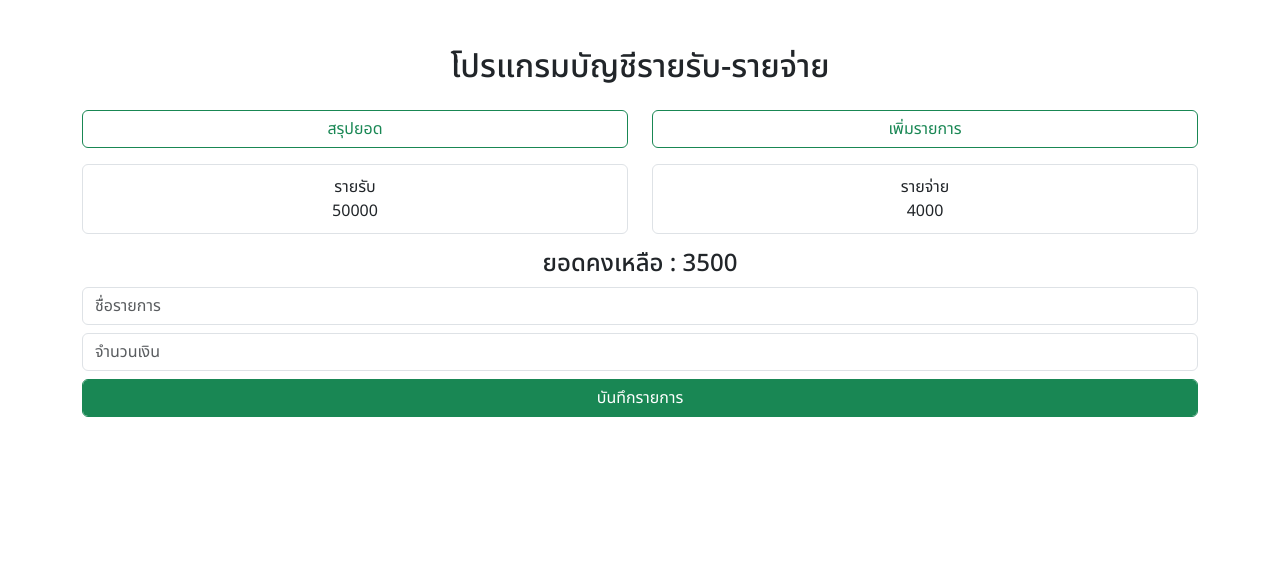
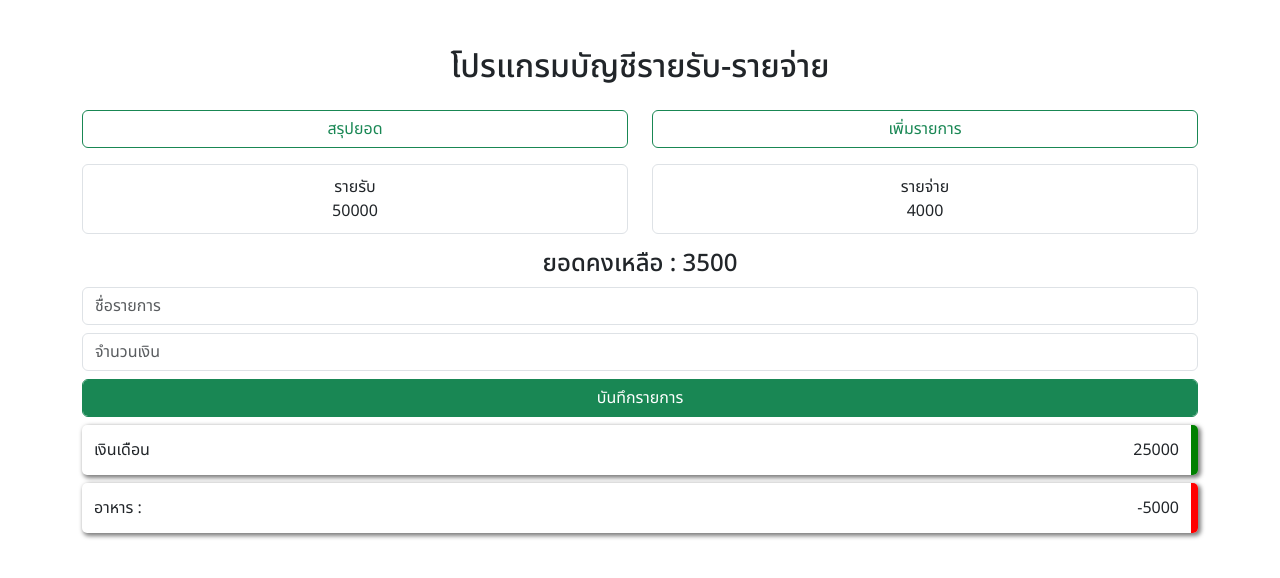
Before and after one commit to Suwit1100/Record-expenses, a React (Vite) app in the folder record-expenses/: page /insert in a window 1280 px wide. Shown: the top 578 px of the page. Built offline with nearby package versions, Linux system fonts and the light colour scheme.

Commit message:
Transaction

```diff
--- a/record-expenses/src/App.jsx
+++ b/record-expenses/src/App.jsx
@@ -7,7 +7,7 @@ import Title from './components/Title';
 import Summaryexpensess from './components/Summaryexpenses';
 import LinkTo from './components/LinkTo';
 import Forminsert from './components/Forminsert';
-
+import Transaction from './components/Transaction';
 function App() {
   const [count, setCount] = useState(0)
 
@@ -18,6 +18,7 @@ function App() {
         <LinkTo></LinkTo>
         <Summaryexpensess></Summaryexpensess>
         <Forminsert></Forminsert>
+        <Transaction></Transaction>
       </div>
     </>
   )
--- /dev/null
+++ b/record-expenses/src/components/Transaction.jsx
@@ -0,0 +1,27 @@
+import React from 'react'
+import "./css/Transaction.css"
+
+function Transaction() {
+    return (
+        <div className='container'>
+            <div className="row income d-flex align-items-center my-2">
+                <div className="col-6">
+                    เงินเดือน
+                </div>
+                <div className="col-6 text-end">
+                    25000
+                </div>
+            </div>
+            <div className="row expense d-flex align-items-center my-2">
+                <div className="col-6 ">
+                    อาหาร :
+                </div>
+                <div className="col-6 text-end">
+                    -5000
+                </div>
+            </div>
+        </div>
+    )
+}
+
+export default Transaction
--- /dev/null
+++ b/record-expenses/src/components/css/Transaction.css
@@ -0,0 +1,13 @@
+.income {
+    box-shadow: 2px 2px 4px 1px rgba(0, 0, 0, 0.5);
+    height: 50px;
+    border-radius: 5px;
+    border-right: green 7px solid;
+}
+
+.expense {
+    box-shadow: 2px 2px 4px 1px rgba(0, 0, 0, 0.5);
+    height: 50px;
+    border-radius: 5px;
+    border-right: red 7px solid;
+}
```
